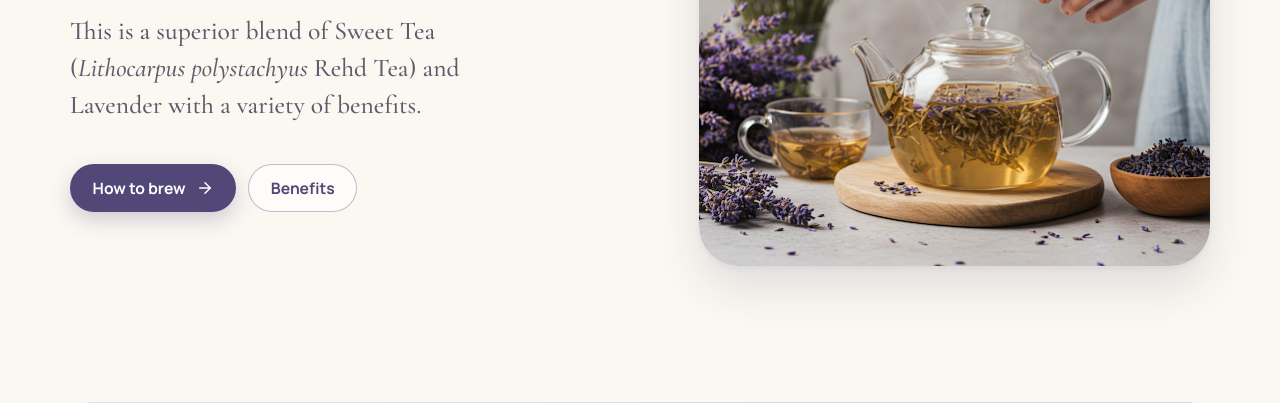
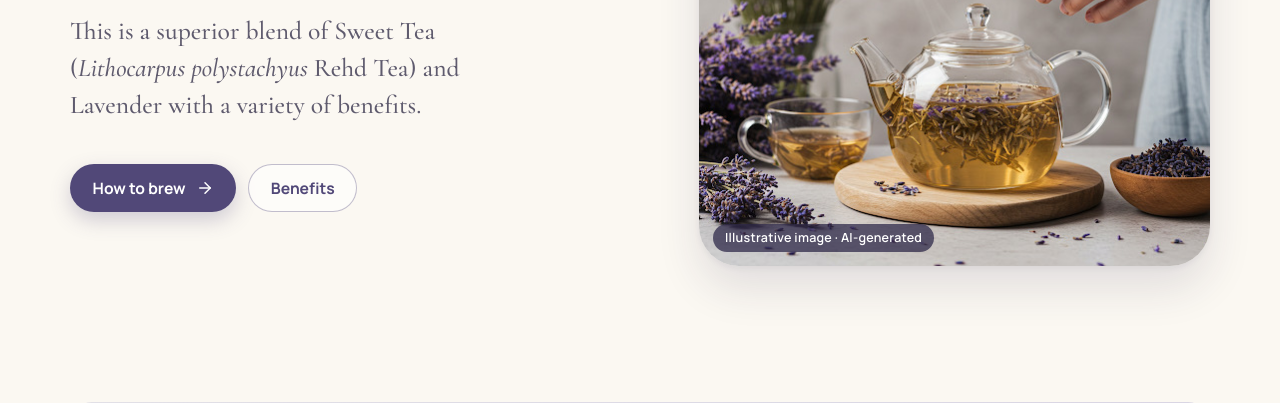
Before and after one commit to wudiphysioacu/manablends-website, a plain HTML site: page tea-collections/lavender-tea/index.html in a window 1280 px wide. Shown: the part 397-800 px from the top of the page. Drawn offline with nearby package versions, Linux system fonts and the light colour scheme.

Commit message:
Label the AI-generated tea photos as illustrative
The lavender and rosemary photos were generated with Google Gemini and are not photos of the products. Add a visible 'Illustrative image · AI-generated' label to each photo panel so they are not read as real product shots.

Co-Authored-By: Claude Haiku 5.5 <noreply@anthropic.com>

```diff
--- a/assets/css/styles.css
+++ b/assets/css/styles.css
@@ -658,6 +658,22 @@ em { font-style: italic; }
   filter: none;
 }
 
+/* Marks the AI-generated photos as illustrative, so they are not read as real product shots. */
+.photo-note {
+  position: absolute;
+  left: 14px;
+  bottom: 14px;
+  z-index: 1;
+  padding: 6px 12px;
+  border-radius: 999px;
+  background: rgba(42, 36, 70, 0.72);
+  color: #fff;
+  font-size: 0.78rem;
+  font-weight: 600;
+  letter-spacing: 0.02em;
+  line-height: 1.3;
+}
+
 .benefit-grid {
   display: grid;
   gap: 20px;
--- a/tea-collections/lavender-tea/index.html
+++ b/tea-collections/lavender-tea/index.html
@@ -52,7 +52,7 @@
           </div>
         </div>
         <div class="product-art has-photo">
-          <img src="../../assets/img/photo-lavender-tea.jpg" alt="A glass teapot of golden lavender tea, with lavender flowers being sprinkled into it" width="512" height="512">
+          <img src="../../assets/img/photo-lavender-tea.jpg" alt="A glass teapot of golden lavender tea, with lavender flowers being sprinkled into it" width="512" height="512"><span class="photo-note">Illustrative image · AI-generated</span>
         </div>
       </div>
     </section>
```
Also changed, not shown: tea-collections/rosemary-tea/index.html (+1 -1 lines).
